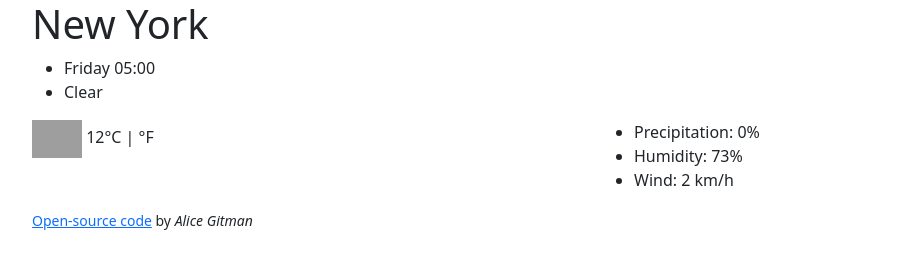
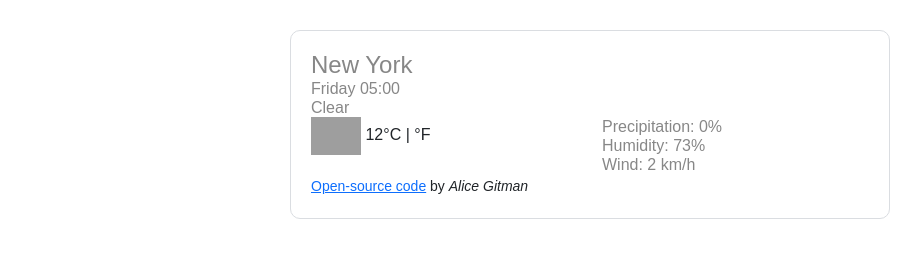
Before and after one commit to AliceCod3s/Vanilla-Weather-App, a plain HTML site: page index.html in a window 1280 px wide. Shown: the whole page, without its empty margins (50-971 px from the left). Drawn offline with nearby package versions, Linux system fonts and the light colour scheme; grey boxes are pictures that could not be loaded.

Commit message:
Styled main elements of the page

```diff
--- a/index.html
+++ b/index.html
@@ -3,18 +3,15 @@
 <head>
     <meta charset="UTF-8">
     <meta name="viewport" content="width=device-width, initial-scale=1.0">
-   <link rel="stylesheet" href="src/styles.css" />
 <link href="https://cdn.jsdelivr.net/npm/bootstrap@5.0.0-beta1/dist/css/bootstrap.min.css" rel="stylesheet"
     integrity="sha384-giJF6kkoqNQ00vy+HMDP7azOuL0xtbfIcaT9wjKHr8RbDVddVHyTfAAsrekwKmP1" crossorigin="anonymous">
+   <link rel="stylesheet" href="src/styles.css" />
 
    <title>Weather App</title>
 </head>
 <body>
     <div class="container">
       <div class="weather-app">
-
-
-
     <h1>
     New York
     </h1>
--- /dev/null
+++ b/src/styles.css
@@ -0,0 +1,31 @@
+body {
+  font-family: arial, sans-serif;
+}
+.weather-app {
+  max-width: 600px;
+  margin: 30px auto;
+  padding: 20px;
+  border: 1px solid #dadde1;
+  border-radius: 10px;
+}
+
+h1 {
+  color: #878787;
+  font-size: 24px;
+  font-weight: 100;
+  line-height: 28px;
+  margin-bottom: 0;
+}
+ul {
+  margin: 0;
+  padding: 0;
+}
+li {
+  list-style: none;
+  margin: 0;
+  padding: 0;
+  color: rgb(135, 135, 135);
+  font-size: 16px;
+  font-weight: 100;
+  line-height: 19px;
+}
```
